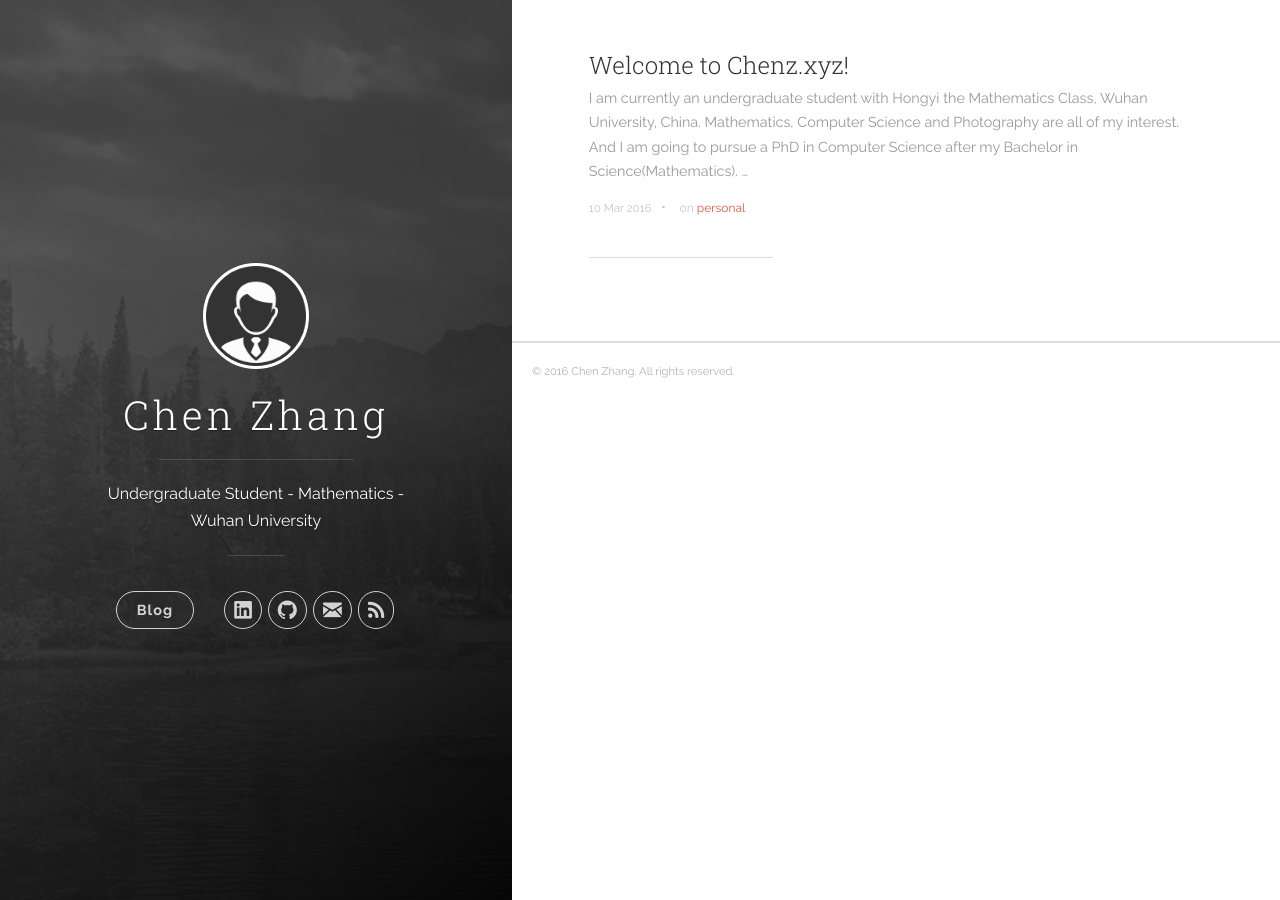
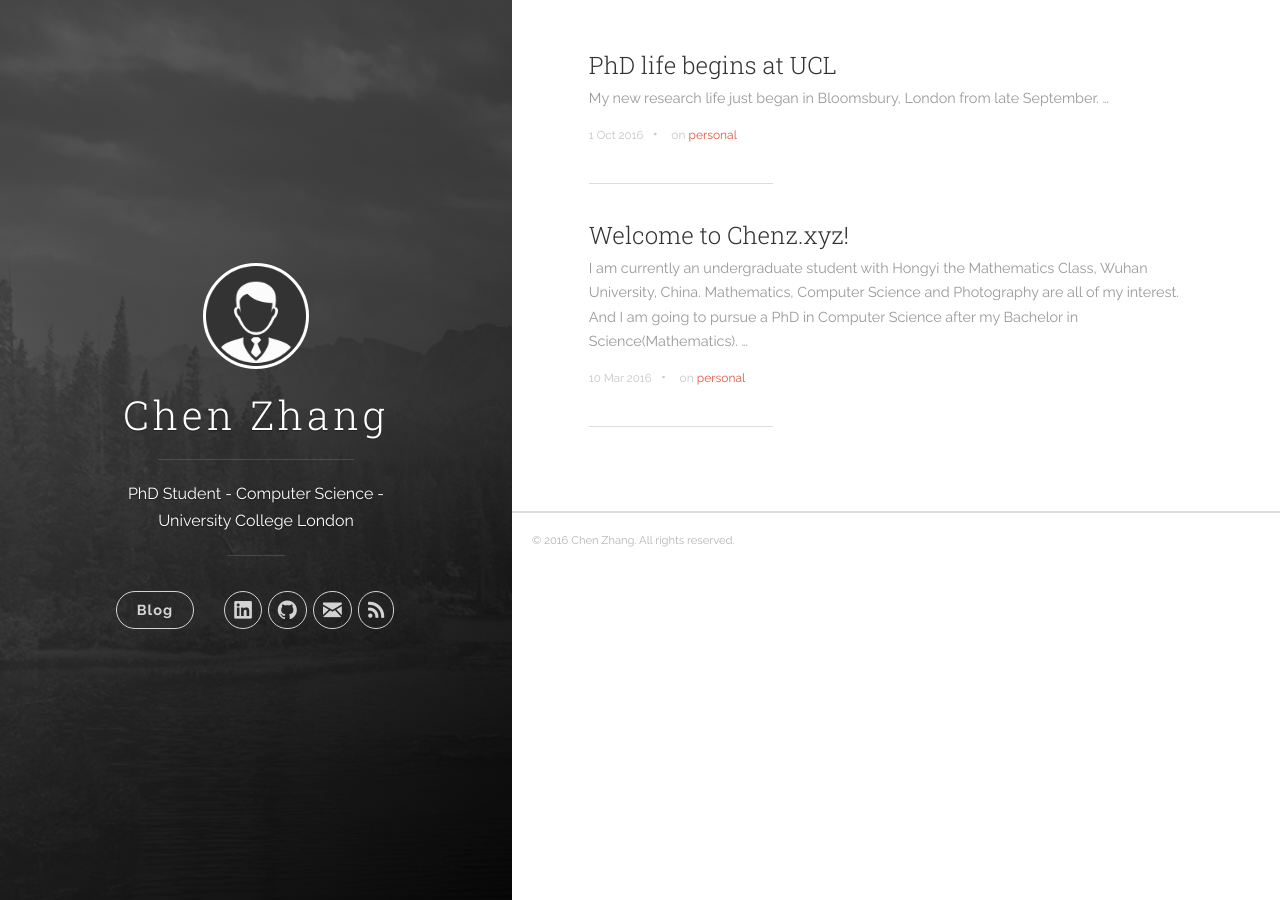
Before and after one commit to chenzxyz/chenzxyz.github.io, a Jekyll site: the page built from index.html, in a window 1280 px wide. Built offline with Jekyll 4.4.1, drawn with Linux system fonts in a browser that asks for light colours; nearby versions of some CDN libraries; the list of posts is cut into pages by our own code.

Commit message:
Double Kill

```diff
--- a/_config.yml
+++ b/_config.yml
@@ -1,6 +1,6 @@
 # Site settings
 title: Chen Zhang
-description: 'Undergraduate Student - Mathematics - Wuhan University'
+description: 'PhD Student - Computer Science - University College London'
 url: 'http://chenz.xyz'
 baseurl: '/'
 # google_analytics: 'UA-XXXXXX-X'
--- /dev/null
+++ b/_posts/2016-10-01-ucl-computer-science.markdown
@@ -0,0 +1,11 @@
+---
+title:  "PhD life begins at UCL "
+date:   2016-10-01 15:04:23
+categories: [jekyll]
+tags: [personal]
+---
+My new research life just began in Bloomsbury, London from late September.
+
+Visit UCL CS website to find more about our department [UCL-CS][ucl-cs].
+
+[ucl-cs]:      http://www.cs.ucl.ac.uk/
```
Also changed, not shown: 9 other files.
